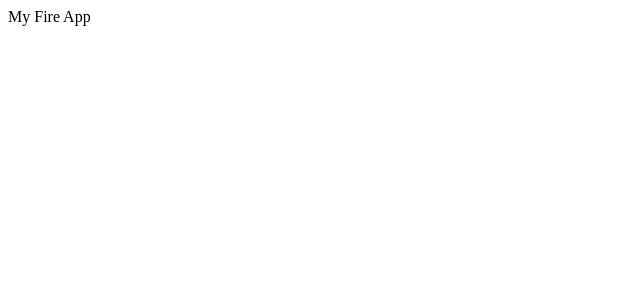
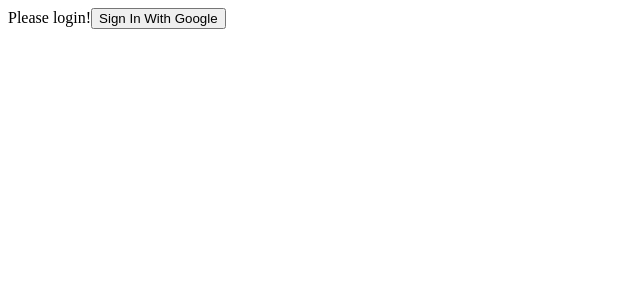
Before and after one commit to lukasjoho/my-fire-app, a Next.js app: page / in a window 1280 px wide. Shown: the top 300 px of the page, without its empty margins (0-640 px from the left). Built offline with nearby package versions, Linux system fonts and the light colour scheme; no server answers.

Commit message:
Create login logout functionality

```diff
--- /dev/null
+++ b/lib/firebase.js
@@ -0,0 +1,19 @@
+import { initializeApp } from 'firebase/app';
+import { getFirestore } from 'firebase/firestore';
+import { getAuth } from 'firebase/auth';
+
+const firebaseConfig = {
+	apiKey: process.env.NEXT_PUBLIC_FIREBASE_API_KEY,
+	authDomain: process.env.NEXT_PUBLIC_FIREBASE_AUTH_DOMAIN,
+	projectId: process.env.NEXT_PUBLIC_FIREBASE_PROJECT_ID,
+	storageBucket: process.env.NEXT_PUBLIC_FIREBASE_STORAGE_BUCKET,
+	messagingSenderId: process.env.NEXT_PUBLIC_FIREBASE_MESSAGING_SENDER_ID,
+	appId: process.env.NEXT_PUBLIC_FIREBASE_MESSAGING_APP_ID,
+};
+
+const app = initializeApp(firebaseConfig);
+
+const firestore = getFirestore(app);
+const auth = getAuth(app);
+
+export { firestore, auth };
--- a/package.json
+++ b/package.json
@@ -8,9 +8,11 @@
     "lint": "next lint"
   },
   "dependencies": {
+    "firebase": "^9.6.2",
     "next": "12.0.8",
     "react": "17.0.2",
-    "react-dom": "17.0.2"
+    "react-dom": "17.0.2",
+    "react-firebase-hooks": "^4.0.2"
   },
   "devDependencies": {
     "eslint": "8.6.0",
--- a/pages/index.js
+++ b/pages/index.js
@@ -1,3 +1,50 @@
+import { auth, firestore } from '../lib/firebase';
+import { GoogleAuthProvider, signInWithPopup, signOut } from 'firebase/auth';
+import { useAuthState } from 'react-firebase-hooks/auth';
+
 export default function Home() {
-	return <div>My Fire App</div>;
+	const [user] = useAuthState(auth);
+	const SignInButton = () => {
+		const provider = new GoogleAuthProvider();
+		const signInWithGoogle = async () => {
+			await signInWithPopup(auth, provider).then((result) => {
+				const { user } = result;
+				console.log(user);
+				return user;
+			});
+		};
+		return (
+			<button className='login' onClick={signInWithGoogle}>
+				Sign In With Google
+			</button>
+		);
+	};
+
+	const LogOutButton = () => {
+		const logOut = async () => {
+			await signOut(auth);
+		};
+		return (
+			<button className='logout' onClick={logOut}>
+				Log Out
+			</button>
+		);
+	};
+
+	return (
+		<div>
+			{user ? (
+				<div>
+					You are logged in!
+					<LogOutButton />
+					<div>FEED</div>
+				</div>
+			) : (
+				<div>
+					Please login!
+					<SignInButton />
+				</div>
+			)}
+		</div>
+	);
 }
```
Also changed, not shown: 1 other file (tests, documents, lock files or other folders).
